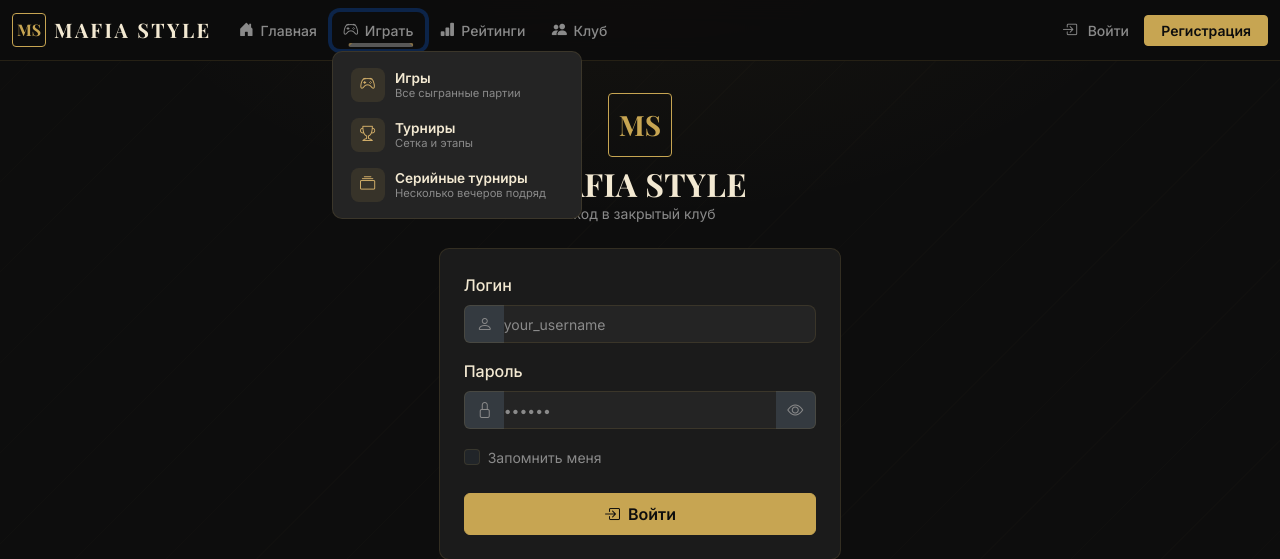
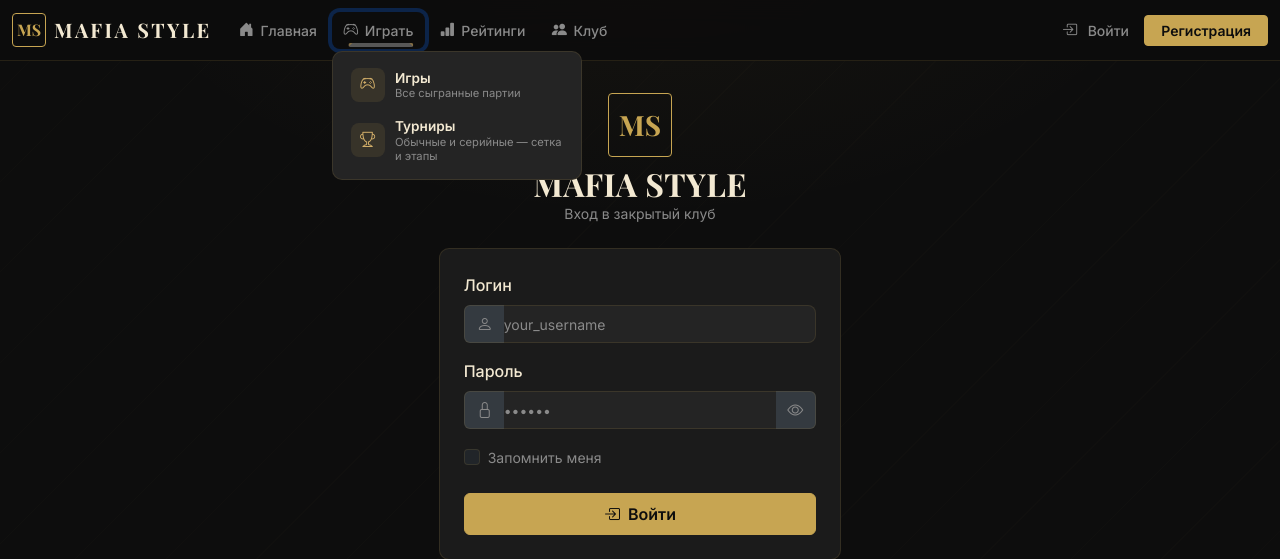
Before and after one commit to YoroyFaq5/MS, a Flask app: page /auth/login?next=/admin/analytics/gifts in a window 1280 px wide, after a click on "Играть". Shown: the top 559 px of the page. Run offline with Flask 3, Linux system fonts and the light colour scheme.

Commit message:
Merge tournaments and series-tournaments into one nav menu item
/tournaments already lists every tournament (including series ones,
tagged with a "Серийный" badge) in one place, so having a separate
top-level "Серийные турниры" nav entry pointing at a second, disjoint
list was redundant navigation for something that's really one concept
with a tag, not two. The dedicated /series-tournaments view (per-
evening breakdown, series-specific leaderboards) still exists and is
still one click away via the "Серийные турниры" button already on the
/tournaments toolbar — only the duplicate main-nav entry is gone.

Co-Authored-By: Claude Sonnet 5 <noreply@anthropic.com>

```diff
--- a/app/templates/base.html
+++ b/app/templates/base.html
@@ -53,13 +53,7 @@
             <li>
               <a class="nav-mega__item" href="{{ url_for('tournaments.list_tournaments') }}">
                 <span class="nav-mega__icon"><i class="bi bi-trophy"></i></span>
-                <span class="nav-mega__text"><span class="nav-mega__title">Турниры</span><span class="nav-mega__desc">Сетка и этапы</span></span>
-              </a>
-            </li>
-            <li>
-              <a class="nav-mega__item" href="{{ url_for('series_tournaments.list_series_tournaments') }}">
-                <span class="nav-mega__icon"><i class="bi bi-collection"></i></span>
-                <span class="nav-mega__text"><span class="nav-mega__title">Серийные турниры</span><span class="nav-mega__desc">Несколько вечеров подряд</span></span>
+                <span class="nav-mega__text"><span class="nav-mega__title">Турниры</span><span class="nav-mega__desc">Обычные и серийные — сетка и этапы</span></span>
               </a>
             </li>
           </ul>
```
